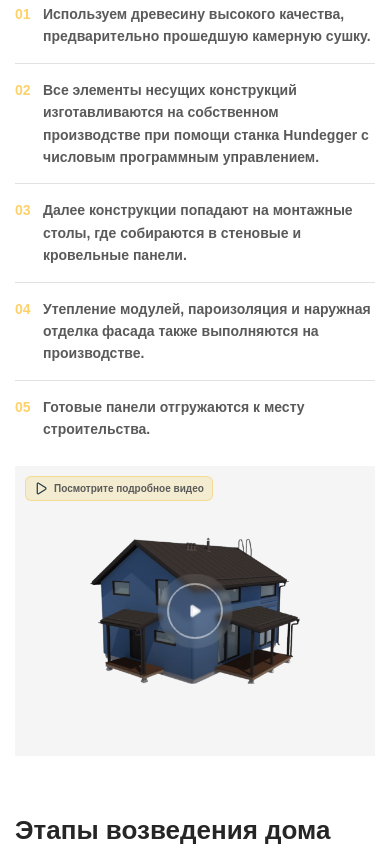
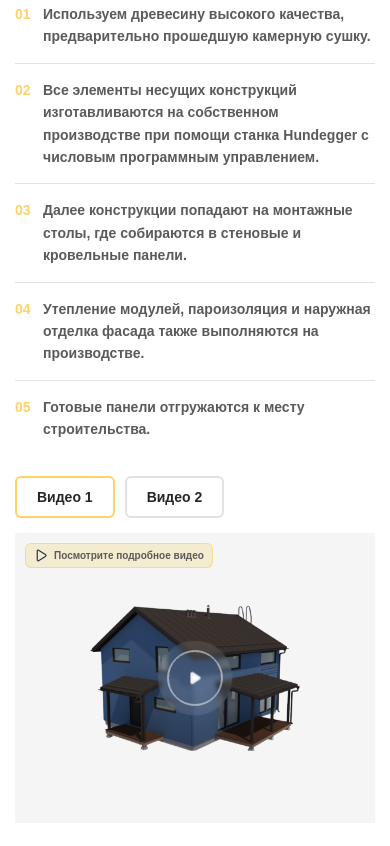
Before and after one commit to G3nnadie/livvil, a plain HTML site: page technologies.html in a window 390 px wide. Shown: the part 258-1104 px from the top of the page. Drawn offline with Linux system fonts and the light colour scheme; a web font is replaced by a local one.

Commit message:
v.1.1.1.1.1.

```diff
--- a/css/main.css
+++ b/css/main.css
@@ -3245,19 +3245,24 @@ body {
 /*         Page: Technologies          */
 /* =================================== */
 
+.technologies .tabs__body {
+  padding: 0;
+  height: 420px;
+}
+
+.technologies .tabs__item,
+.video,
+.video__box {
+  height: 100%;
+}
+
 .video {
-  height: 100%;
   position: relative;
 }
 
 .video .upping {
   position: absolute;
   top: 20px;left: 20px;
-}
-
-.video__box {
-  height: 100%;
-  min-height: 420px;
 }
 
 .video__box {
--- a/css/media.css
+++ b/css/media.css
@@ -1576,6 +1576,9 @@
   .technologies .row [class*='col-']:not(:last-child) {
     margin-bottom: 25px;
   }
+  .technologies .tabs {
+    margin-top: 10px;
+  }
   .stages {
     padding-top: 60px;
   }
@@ -2005,8 +2008,8 @@
   .contacts__button {
     width: 100%;
   }
-  .video__box {
-    min-height: 350px;
+  .technologies .tabs__body {
+    height: 350px;
   }
   .exhibition__item {
     background: #fff;
@@ -2113,8 +2116,8 @@
   .video .upping {
     top: 10px;left: 10px;
   }
-  .video__box {
-    min-height: 290px;
+  .technologies .tabs__body {
+    height: 290px;
   }
   .video__box > img {
     max-width: 210px;
@@ -2230,7 +2233,10 @@
     margin-bottom: 30px;
   }
   .technologies .title {
-    margin-bottom: 50px;
+    margin-bottom: 140px;
+  }
+  .technologies .tabs__nav {
+    margin-top: -88px;
   }
   .stages .title,
   .construction .title,
--- a/technologies.html
+++ b/technologies.html
@@ -213,7 +213,54 @@
             <!-- Col -->
 
             <div class="col-12 col-lg-6 order-lg-1">
-              <div class="video">
+              <div class="tabs">
+                <ul class="tabs__nav tabs__nav--big tabs__nav--white d-flex flex-wrap">
+                  <li class="tabs__nav-item flex-center tabs__nav-item--active" data-tab="1">Видео 1</li>
+                  <li class="tabs__nav-item flex-center" data-tab="2">Видео 2</li>
+                </ul>
+                <div class="tabs__body planning__tabs-body">
+
+                  <!-- Item -->
+
+                  <div class="tabs__item active" data-tab="1">
+                    <div class="video">
+                      <div class="upping d-flex">
+                        <span class="upping__inner"><i class="i-play-small"></i>Посмотрите подробное видео</span>
+                      </div>
+                      <div class="video__box video__box--js flex-center" data-youtube="OAYfvULTmfo">
+                        <img src="img/other/video-img.png" alt="Img">
+                        <button class="video__btn flex-center">
+                          <svg viewBox="0 0 17 22" fill="none" xmlns="http://www.w3.org/2000/svg">
+                            <path d="M15.5287 8.33229L4.60486 1.41566C2.60739 0.150922 0 1.5861 0 3.9503V18.038C0 20.4046 2.61221 21.8394 4.60944 20.5697L15.5224 13.6323C15.9742 13.3506 16.3467 12.96 16.6051 12.4969C16.8635 12.0338 16.9994 11.5133 17 10.984C17.0006 10.4547 16.866 9.93392 16.6087 9.47021C16.3514 9.00649 15.9799 8.615 15.5287 8.33229ZM14.3944 11.8687L2.10585 19.6813V2.31042L14.4017 10.0958C14.5533 10.1899 14.6782 10.3207 14.7645 10.476C14.8509 10.6313 14.8958 10.8059 14.8951 10.9833C14.8943 11.1606 14.848 11.3348 14.7603 11.4894C14.6727 11.644 14.5467 11.7739 14.3944 11.8667V11.8687Z" fill="white"/>
+                            <path d="M14.3944 11.8687L2.10585 19.6813V2.31042L14.4017 10.0958C14.5533 10.1899 14.6782 10.3207 14.7645 10.476C14.8509 10.6313 14.8958 10.8059 14.8951 10.9833C14.8943 11.1606 14.848 11.3348 14.7603 11.4894C14.6727 11.644 14.5467 11.7739 14.3944 11.8667V11.8687Z" fill="white"/>
+                          </svg>
+                        </button>
+                      </div>
+                    </div>
+                  </div>
+
+                  <!-- Item -->
+
+                  <div class="tabs__item" data-tab="2">
+                    <div class="video">
+                      <div class="upping d-flex">
+                        <span class="upping__inner"><i class="i-play-small"></i>Посмотрите подробное видео</span>
+                      </div>
+                      <div class="video__box video__box--js flex-center" data-youtube="Gshl2USNC6I">
+                        <img src="img/other/video-img.png" alt="Img">
+                        <button class="video__btn flex-center">
+                          <svg viewBox="0 0 17 22" fill="none" xmlns="http://www.w3.org/2000/svg">
+                            <path d="M15.5287 8.33229L4.60486 1.41566C2.60739 0.150922 0 1.5861 0 3.9503V18.038C0 20.4046 2.61221 21.8394 4.60944 20.5697L15.5224 13.6323C15.9742 13.3506 16.3467 12.96 16.6051 12.4969C16.8635 12.0338 16.9994 11.5133 17 10.984C17.0006 10.4547 16.866 9.93392 16.6087 9.47021C16.3514 9.00649 15.9799 8.615 15.5287 8.33229ZM14.3944 11.8687L2.10585 19.6813V2.31042L14.4017 10.0958C14.5533 10.1899 14.6782 10.3207 14.7645 10.476C14.8509 10.6313 14.8958 10.8059 14.8951 10.9833C14.8943 11.1606 14.848 11.3348 14.7603 11.4894C14.6727 11.644 14.5467 11.7739 14.3944 11.8667V11.8687Z" fill="white"/>
+                            <path d="M14.3944 11.8687L2.10585 19.6813V2.31042L14.4017 10.0958C14.5533 10.1899 14.6782 10.3207 14.7645 10.476C14.8509 10.6313 14.8958 10.8059 14.8951 10.9833C14.8943 11.1606 14.848 11.3348 14.7603 11.4894C14.6727 11.644 14.5467 11.7739 14.3944 11.8667V11.8687Z" fill="white"/>
+                          </svg>
+                        </button>
+                      </div>
+                    </div>
+                  </div>
+
+                </div>
+              </div>
+              <!-- <div class="video">
                 <div class="upping d-flex">
                   <span class="upping__inner"><i class="i-play-small"></i>Посмотрите подробное видео</span>
                 </div>
@@ -226,7 +273,7 @@
                     </svg>
                   </button>
                 </div>
-              </div>
+              </div> -->
             </div>
 
           </div>
```
